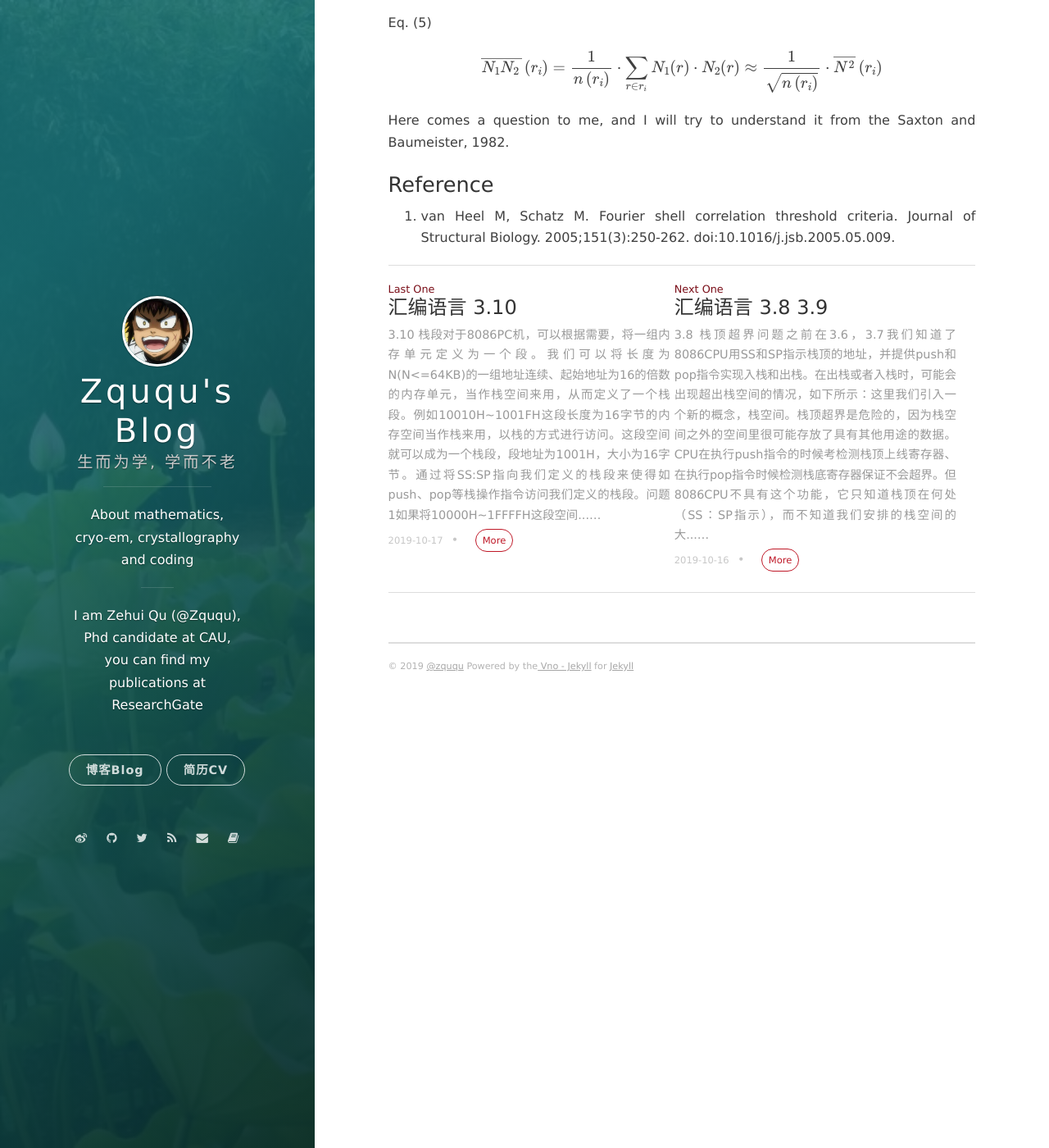
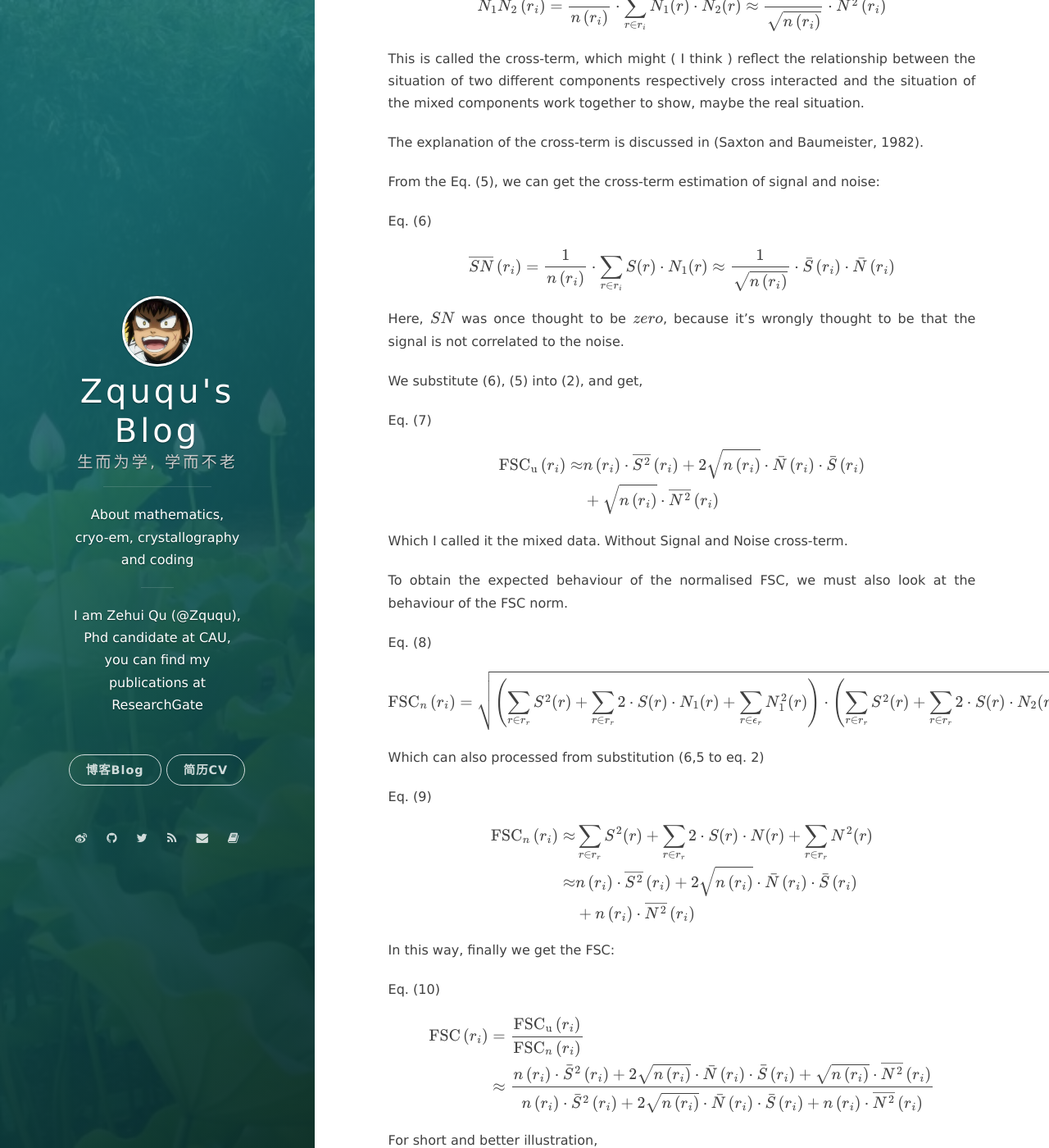
Before and after one commit to onevcat/vno-jekyll, a Jekyll site: the page built from _posts/2019-10-16-FSC-behaviour-within-a-shell.markdown, in a window 1280 px wide and 1400 px high, scrolled down 1280 px. Shown: the whole window at 82% size. Built offline with Jekyll 4.4.1, drawn with Linux system fonts in a browser that asks for light colours; nearby versions of some CDN libraries; our own code applies the rules of GitHub Pages for plain Markdown files; formulas are drawn with MathJax 3; comment, search, counter and statistics services are not loaded; some of the changed text lies outside the part shown.

Commit message:
fix something

```diff
--- a/_posts/2019-10-16-FSC-behaviour-within-a-shell.markdown
+++ b/_posts/2019-10-16-FSC-behaviour-within-a-shell.markdown
@@ -44,7 +44,7 @@ $$
 \overline{N^{2}}\left(r_{i}\right)=\frac{1}{n\left(r_{i}\right)} \cdot \sum_{r \in r_{i}} N^{2}(r)
 $$
 
-Which will give this equation ( ***I didn't get clearly, hope people can tell me why?*** )
+Which will give this equation ( ***I didn't get it here clearly, hope people can tell me why?*** )
 
 Eq. (5)
 
@@ -52,9 +52,68 @@ $$
 \overline{N_{1} N_{2}}\left(r_{i}\right)=\frac{1}{n\left(r_{i}\right)} \cdot \sum_{r \in r_{i}} N_{1}(r) \cdot N_{2}(r) \approx \frac{1}{\sqrt{n\left(r_{i}\right)}} \cdot \overline{N^{2}}\left(r_{i}\right)
 $$
 
-Here comes a question to me, and I will try to understand it from the Saxton and Baumeister, 1982.
+This is called the cross-term, which might ( I think ) reflect the relationship between the situation of two different components respectively cross interacted and the situation of the mixed components work together to show, maybe the real situation.
 
+The explanation of the cross-term is discussed in (Saxton and Baumeister, 1982).
+
+From the Eq. (5), we can get the cross-term estimation of signal and noise:
+
+Eq. (6)
+
+$$
+\overline{S N}\left(r_{i}\right)=\frac{1}{n\left(r_{i}\right)} \cdot \sum_{r \in r_{i}} S(r) \cdot N_{1}(r) \approx \frac{1}{\sqrt{n\left(r_{i}\right)}} \cdot \bar{S}\left(r_{i}\right) \cdot \bar{N}\left(r_{i}\right)
+$$
+
+Here, $SN$ was once thought to be $zero$, because it's wrongly thought to be that the signal is not correlated to the noise.
+
+We substitute (6), (5) into (2), and get,
+
+Eq. (7)
+
+$$
+\begin{aligned} \mathrm{FSC}_{\mathrm{u}}\left(r_{i}\right) \approx & n\left(r_{i}\right) \cdot \overline{S^{2}}\left(r_{i}\right)+2 \sqrt{n\left(r_{i}\right)} \cdot \bar{N}\left(r_{i}\right) \cdot \bar{S}\left(r_{i}\right) \\ &+\sqrt{n\left(r_{i}\right)} \cdot \overline{N^{2}}\left(r_{i}\right) \end{aligned}
+$$
+
+Which I called it the mixed data. Without Signal and Noise cross-term.
+
+To obtain the expected behaviour of the normalised FSC, we must also look at the behaviour of the FSC norm.
+
+Eq. (8)
+
+$$
+\mathrm{FSC}_{n}\left(r_{i}\right)=\sqrt{\left(\sum_{r \in r_{r}} S^{2}(r)+\sum_{r \in r_{r}} 2 \cdot S(r) \cdot N_{1}(r)+\sum_{r \in \epsilon_{r}} N_{1}^{2}(r)\right) \cdot\left(\sum_{r \in r_{r}} S^{2}(r)+\sum_{r \in r_{r}} 2 \cdot S(r) \cdot N_{2}(r)+\sum_{r \in r_{r}} N_{2}^{2}(r)\right)}
+$$
+
+Which can also processed from substitution (6,5 to eq. 2)
+
+Eq. (9)
+
+$$
+\begin{aligned} \mathrm{FSC}_{n}\left(r_{i}\right) \approx & \sum_{r \in r_{r}} S^{2}(r)+\sum_{r \in r_{r}} 2 \cdot S(r) \cdot N(r)+\sum_{r \in r_{r}} N^{2}(r) \\ \approx & n\left(r_{i}\right) \cdot \overline{S^{2}}\left(r_{i}\right)+2 \sqrt{n\left(r_{i}\right)} \cdot \bar{N}\left(r_{i}\right) \cdot \bar{S}\left(r_{i}\right) \\ &+n\left(r_{i}\right) \cdot \overline{N^{2}}\left(r_{i}\right) \end{aligned}
+$$
+
+In this way, finally we get the FSC:
+
+Eq. (10)
+
+$$
+\begin{aligned} \operatorname{FSC}\left(r_{i}\right) &=\frac{\mathrm{FSC}_{\mathrm{u}}\left(r_{i}\right)}{\mathrm{FSC}_{n}\left(r_{i}\right)} \\ & \approx \frac{n\left(r_{i}\right) \cdot \bar{S}^{2}\left(r_{i}\right)+2 \sqrt{n\left(r_{i}\right)} \cdot \bar{N}\left(r_{i}\right) \cdot \bar{S}\left(r_{i}\right)+\sqrt{n\left(r_{i}\right)} \cdot \overline{N^{2}}\left(r_{i}\right)}{n\left(r_{i}\right) \cdot \bar{S}^{2}\left(r_{i}\right)+2 \sqrt{n\left(r_{i}\right)} \cdot \bar{N}\left(r_{i}\right) \cdot \bar{S}\left(r_{i}\right)+n\left(r_{i}\right) \cdot \overline{N^{2}}\left(r_{i}\right)} \end{aligned}
+$$
+
+For short and better illustration,
+
+Eq. (11)
+
+$$
+\mathrm{FSC}_{12}\left(r_{i}\right)=\frac{\sum_{r \in r_{i}} F_{1}(r) \cdot F_{2}(r)^{*}}{\sqrt{\sum_{r \in r_{i}} F_{1}^{2}(r) \cdot \sum_{r \in r_{i}} F_{2}^{2}(r)}}
+$$
+
+Where $F(r)$ is the complex "structure factor" at position in Fourier space, and "$*$" denotes complex conjugation.
+
+Here, actually, I only get some information from a very blur aspect. And next, I will learn something more about ***cross correlation***.
 
 ### Reference
 
 1.	van Heel M, Schatz M. Fourier shell correlation threshold criteria. Journal of Structural Biology. 2005;151(3):250-262. doi:10.1016/j.jsb.2005.05.009.
+
+2.	SAXTON WO, BAUMEISTER W, microscopy WBJO, 1982. The correlation averaging of a regularly arranged bacterial cell envelope protein. Wiley Online Library.
```
Also changed, not shown: other parts of _posts/2019-10-16-FSC-behaviour-within-a-shell.markdown (+1 -1 lines).
